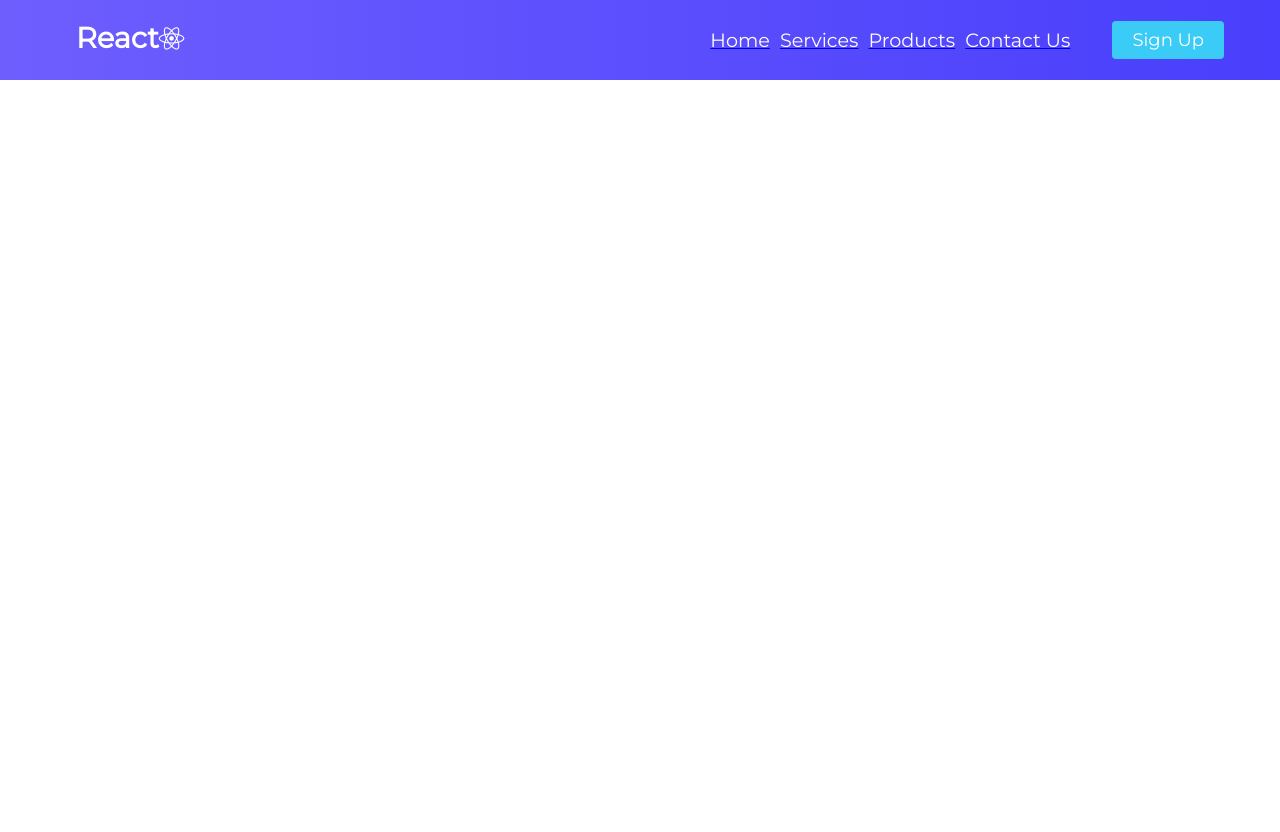
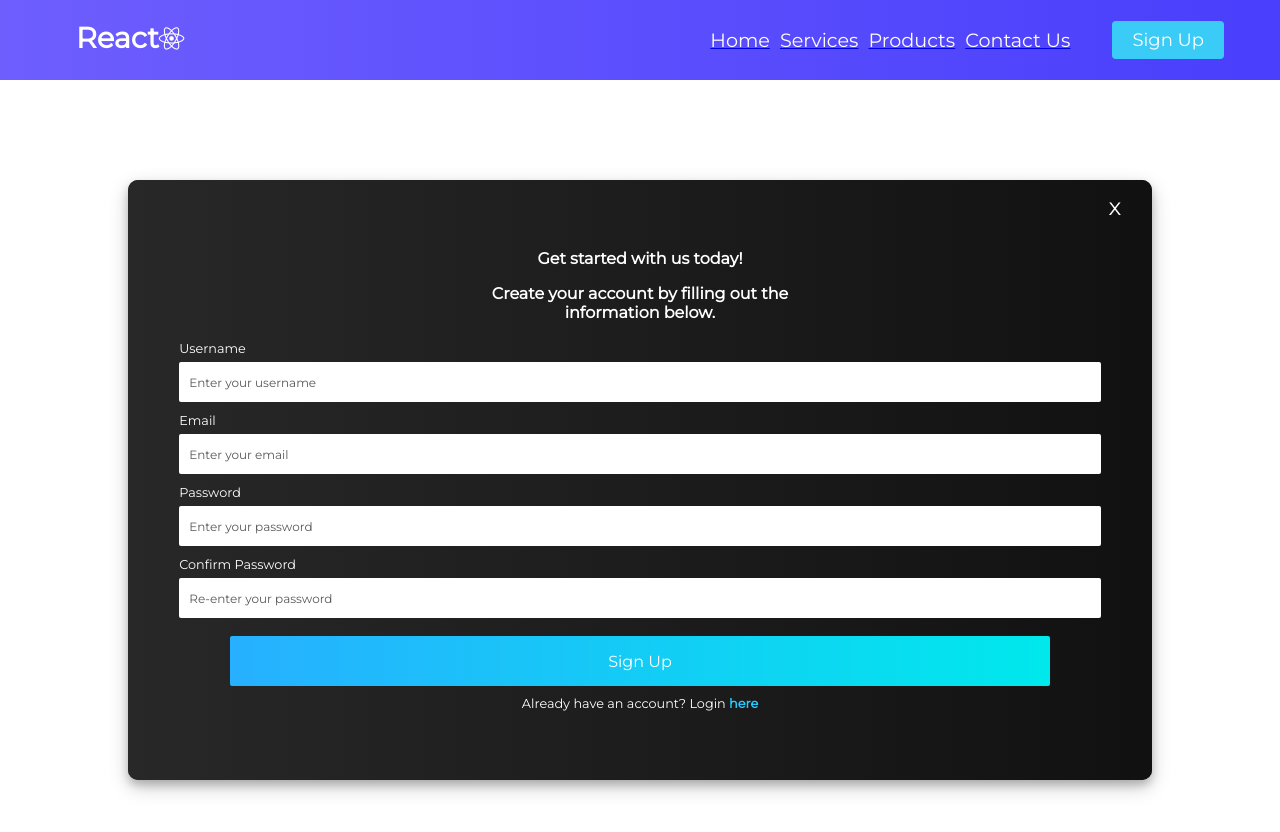
Before and after one commit to nicholasmcconnell/artist-portfolio, a React (Create React App) app: page /signup in a window 1280 px wide. Shown: the top 832 px of the page. Before the commit the page ends 800 px from the top, so only its background shows below. Built offline with nearby package versions, Linux system fonts and the light colour scheme.

Commit message:
moved is submited and submit form methods from form compnent to signup form component.  Will eventually move to global state management once redux is implimented to manage globl state

```diff
--- a/src/App.tsx
+++ b/src/App.tsx
@@ -4,15 +4,17 @@ import { BrowserRouter as Router, Route, Switch } from 'react-router-dom';
 import { Navbar } from "./components/Navbar/Navbar";
 import "./App.css";
 import { Form } from "./components/Form/Form";
+import FormSignup from "./components/Form/FormSignup/FormSignup";
 function App() {
   return (
     <div className="App">
       <Router>
         <Navbar />
-
         <Switch>
           <Route exact path='/contact' >
-            <Form />
+          </Route>
+          <Route exact path='/signup' >
+            <FormSignup />
           </Route>
         </Switch>
       </Router>
--- a/src/components/Form/Form.tsx
+++ b/src/components/Form/Form.tsx
@@ -7,26 +7,26 @@ import FormContainer from './FormContainer/FormContainer';
 import './Form.css';
 
 export const Form = () => {
-    const [isSubmitted, setIsSubmitted] = useState(false);
+    // const [isSubmitted, setIsSubmitted] = useState(false);
 
-    const submitForm = () => {
-        setIsSubmitted(true);
-    }
+    // const submitForm = () => {
+    //     setIsSubmitted(true);
+    // }
     /*
-        1. CSS - from should be centereted horizontally on screent (check mobile view)
         2. everything in return statement should be placed in formSignup component. wrap it in a container and move submit form method and state to component as well.
 
     */
     return (
         <>
-            <FormContainer>
+
+            {/* <FormContainer>
                 {!isSubmitted ?
                     <FormSignup submitForm={submitForm} />
                     :
 
                     <FormSuccess />
                 }
-            </FormContainer>
+            </FormContainer> */}
         </>
     )
 }
--- a/src/components/Form/FormSignup/FormSignup.tsx
+++ b/src/components/Form/FormSignup/FormSignup.tsx
@@ -1,4 +1,4 @@
-import React from 'react'
+import React, { useState } from 'react'
 
 import Form from '../FormBody/FormBody';
 import { useForm } from '../../../utils/useForm';
@@ -11,16 +11,27 @@ import FormInputsDiv from '../FormInputsDiv/FormInputsDiv';
 
 import './FormSignup.css';
 import { Link } from 'react-router-dom';
+import FormContainer from '../FormContainer/FormContainer';
+import FormSucces from '../FormSuccess/FormSuccess';
 
-interface UseFormProps {
-    submitForm: () => void;
+// interface UseFormProps {
+//     submitForm: () => void;
+// }
+
+const FormSignup = () => {
+
+
+    const [isSubmitted, setIsSubmitted] = useState(false);
+
+    const submitForm = () => {
+        setIsSubmitted(true);
     }
-
-const FormSignup: React.FC<UseFormProps> = ({ submitForm }) => {
 
     const { state, handleChange, handleSubmit, errors } = useForm(submitForm, validate);
     return (
         <>
+            {!isSubmitted ?
+                <FormContainer>
                     <Form>
                         <FormInputsDiv className='form-inputs'>
                             <Label
@@ -110,6 +121,10 @@ const FormSignup: React.FC<UseFormProps> = ({ submitForm }) => {
                             Already have an account? Login <Link to='/'><a href='#'>here</a></Link>
                         </span>
                     </Form>
+                </FormContainer>
+                :
+                <FormSucces />
+            }
         </>
     )
 }
--- a/src/components/Navbar/MenuItems.tsx
+++ b/src/components/Navbar/MenuItems.tsx
@@ -16,9 +16,10 @@ export const MenuItems = [
         title: "Contact Us",
         url: '/contact',
         cName: 'nav-links'
-    }, {
+    },
+    {
         title: "Sign Up",
-        url: '#',
+        url: '/signup',
         cName: 'nav-links-mobile'
     },
 ]
--- a/src/components/Navbar/Navbar.tsx
+++ b/src/components/Navbar/Navbar.tsx
@@ -34,7 +34,10 @@ export const Navbar = () => {
                     </li>
                 })}
             </ul>
-            <Button>Sign Up</Button>
+            <Link to='/signup'>
+                <Button>Sign Up</Button>
+            </Link>
+
         </nav>
     );
 
```
Lines whose indentation alone changed are shown as unchanged.
